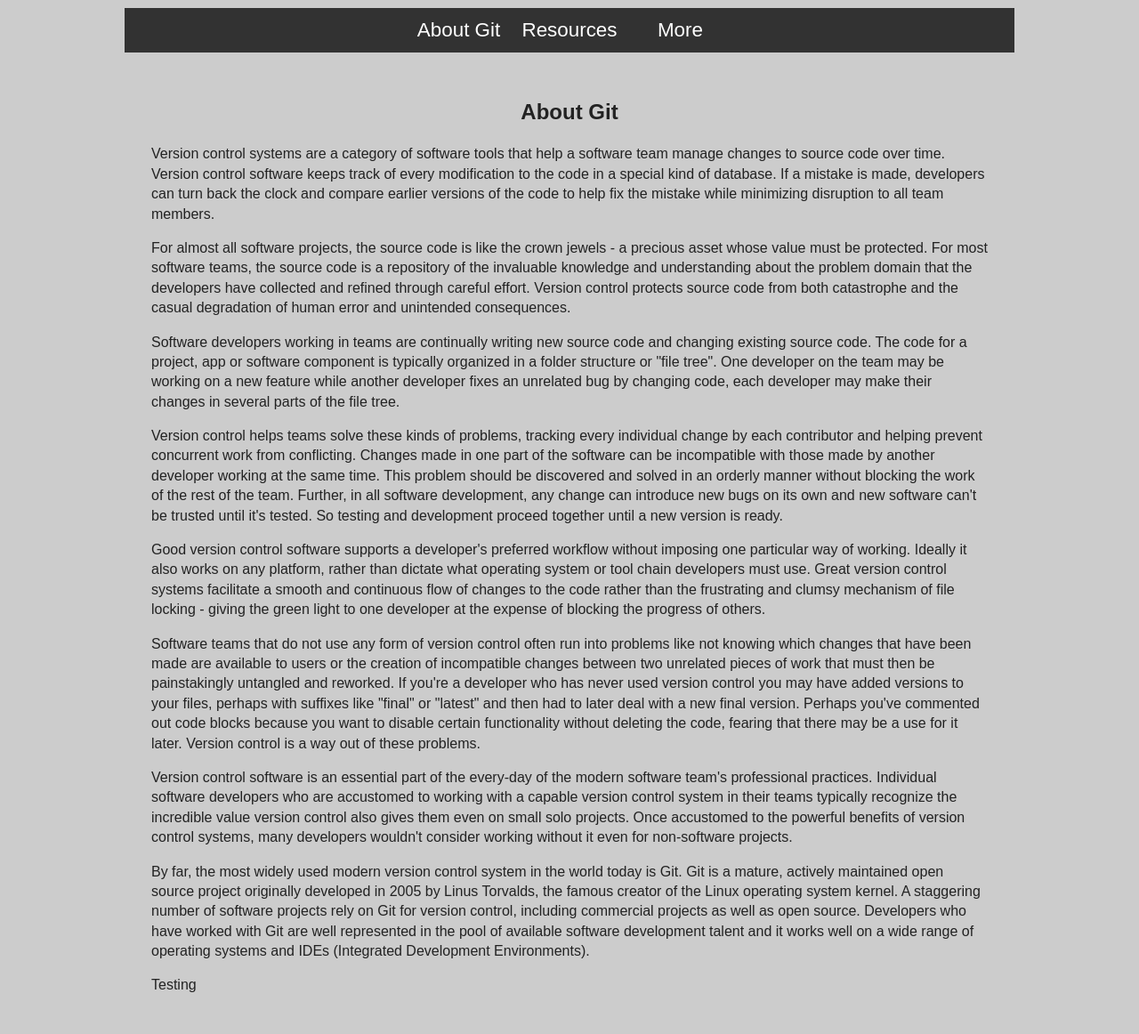
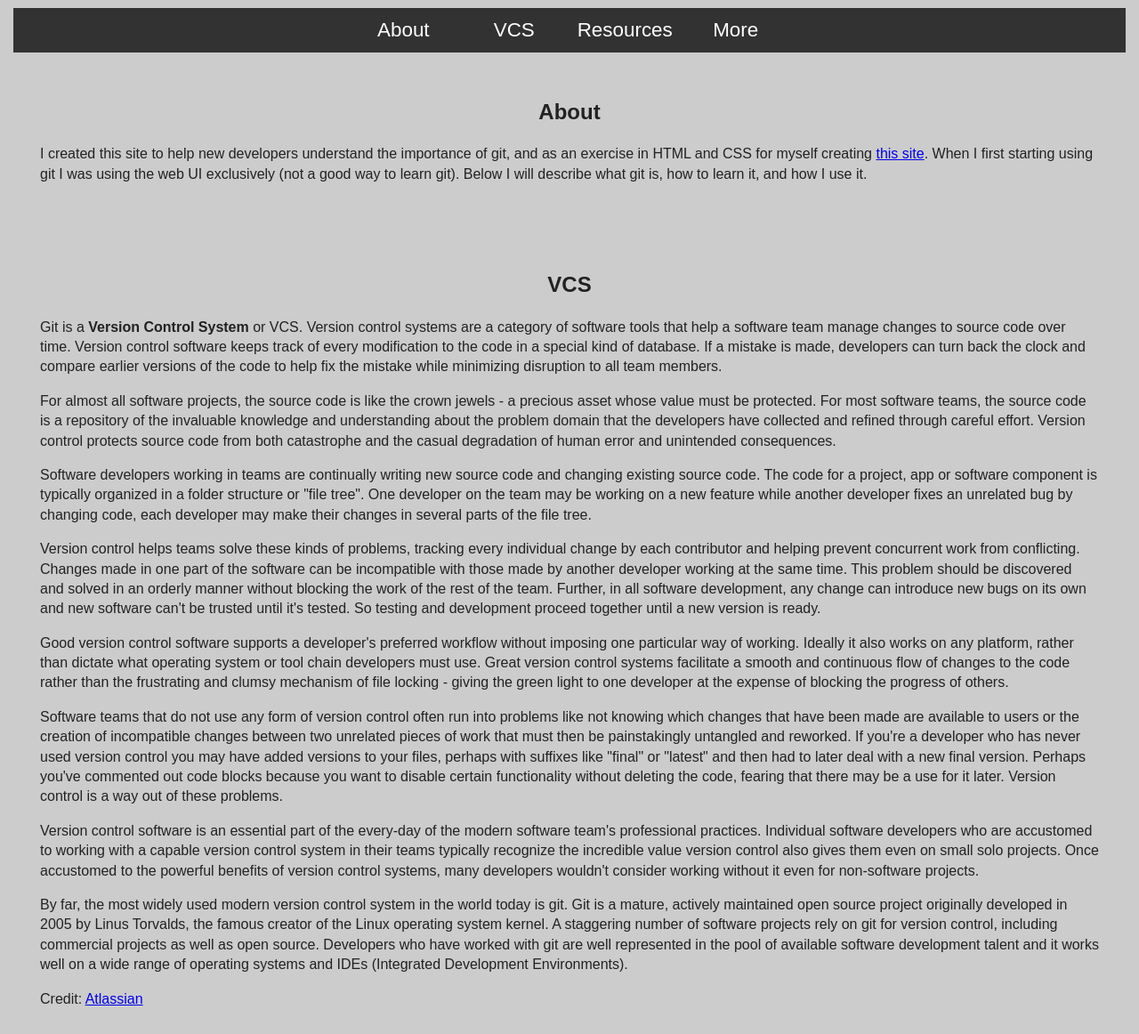
Before and after one commit to joshsisto/git, a plain HTML site: page index.html in a window 1280 px wide. Shown: the part 138-1300 px from the top of the page at 89% size. Drawn offline with nearby package versions, Linux system fonts and the light colour scheme.

Commit message:
Updated some stuff

```diff
--- a/css/main.css
+++ b/css/main.css
@@ -102,7 +102,7 @@
    ========================================================================== */
 
 body {
-    max-width: 1000px;
+    max-width: 4000px;
     min-width: 300px;
     padding: 15px;
     font-family: sans-serif;
@@ -166,6 +166,13 @@
     color: #444;
 }
 
+.credit {
+    color: gray();
+}
+
+.credit a {
+    color: gray();
+}
 
 footer {
     text-align: center;
--- a/index.html
+++ b/index.html
@@ -28,7 +28,8 @@
         <!-- nav bar -->
         <div class="nav">
             <ul>
-                <li><a href="#About">About Git</a></li>
+                <li><a href="#About">About</a></li>
+                <li><a href="#VCS">VCS</a></li>
                 <li><a href="#Resources">Resources</a></li>
                 <li><a href="#More">More</a></li>
             </ul>
@@ -36,16 +37,22 @@
         <!-- Separator -->
         <div class="about">
             <div class="content">
-                <h2>About Git</h2>
-                <p>Version control systems are a category of software tools that help a software team manage changes to source code over time. Version control software keeps track of every modification to the code in a special kind of database. If a mistake is made, developers can turn back the clock and compare earlier versions of the code to help fix the mistake while minimizing disruption to all team members.</p>
+                <h2>About</h2>
+                <p>I created this site to help new developers understand the importance of git, and as an exercise in HTML and CSS for myself creating <a href="https://github.com/joshsisto/git">this site</a>. When I first starting using git I was using the web UI exclusively (not a good way to learn git). Below I will describe what git is, how to learn it, and how I use it.</p>
+            </div>
+        </div>
+        <div class="vcs">
+            <div class="content">
+                <h2>VCS</h2>
+                <p>Git is a <b>Version Control System</b> or VCS. Version control systems are a category of software tools that help a software team manage changes to source code over time. Version control software keeps track of every modification to the code in a special kind of database. If a mistake is made, developers can turn back the clock and compare earlier versions of the code to help fix the mistake while minimizing disruption to all team members.</p>
                 <p>For almost all software projects, the source code is like the crown jewels - a precious asset whose value must be protected. For most software teams, the source code is a repository of the invaluable knowledge and understanding about the problem domain that the developers have collected and refined through careful effort. Version control protects source code from both catastrophe and the casual degradation of human error and unintended consequences.</p>
                 <p>Software developers working in teams are continually writing new source code and changing existing source code. The code for a project, app or software component is typically organized in a folder structure or "file tree". One developer on the team may be working on a new feature while another developer fixes an unrelated bug by changing code, each developer may make their changes in several parts of the file tree.</p>
                 <p>Version control helps teams solve these kinds of problems, tracking every individual change by each contributor and helping prevent concurrent work from conflicting. Changes made in one part of the software can be incompatible with those made by another developer working at the same time. This problem should be discovered and solved in an orderly manner without blocking the work of the rest of the team. Further, in all software development, any change can introduce new bugs on its own and new software can't be trusted until it's tested. So testing and development proceed together until a new version is ready.</p>
                 <p>Good version control software supports a developer's preferred workflow without imposing one particular way of working. Ideally it also works on any platform, rather than dictate what operating system or tool chain developers must use. Great version control systems facilitate a smooth and continuous flow of changes to the code rather than the frustrating and clumsy mechanism of file locking - giving the green light to one developer at the expense of blocking the progress of others.</p>
                 <p>Software teams that do not use any form of version control often run into problems like not knowing which changes that have been made are available to users or the creation of incompatible changes between two unrelated pieces of work that must then be painstakingly untangled and reworked. If you're a developer who has never used version control you may have added versions to your files, perhaps with suffixes like "final" or "latest" and then had to later deal with a new final version. Perhaps you've commented out code blocks because you want to disable certain functionality without deleting the code, fearing that there may be a use for it later. Version control is a way out of these problems.</p>
                 <p>Version control software is an essential part of the every-day of the modern software team's professional practices. Individual software developers who are accustomed to working with a capable version control system in their teams typically recognize the incredible value version control also gives them even on small solo projects. Once accustomed to the powerful benefits of version control systems, many developers wouldn't consider working without it even for non-software projects.</p>
-                <p>By far, the most widely used modern version control system in the world today is Git. Git is a mature, actively maintained open source project originally developed in 2005 by Linus Torvalds, the famous creator of the Linux operating system kernel. A staggering number of software projects rely on Git for version control, including commercial projects as well as open source. Developers who have worked with Git are well represented in the pool of available software development talent and it works well on a wide range of operating systems and IDEs (Integrated Development Environments).</p>
-                <p>Testing</p>
+                <p>By far, the most widely used modern version control system in the world today is git. Git is a mature, actively maintained open source project originally developed in 2005 by Linus Torvalds, the famous creator of the Linux operating system kernel. A staggering number of software projects rely on git for version control, including commercial projects as well as open source. Developers who have worked with git are well represented in the pool of available software development talent and it works well on a wide range of operating systems and IDEs (Integrated Development Environments).</p>
+                <p>Credit: <a class="credit" href="https://www.atlassian.com/git/tutorials/what-is-version-control">Atlassian</a></p>
             </div>
         </div>
         <!-- Separating about -->
```
